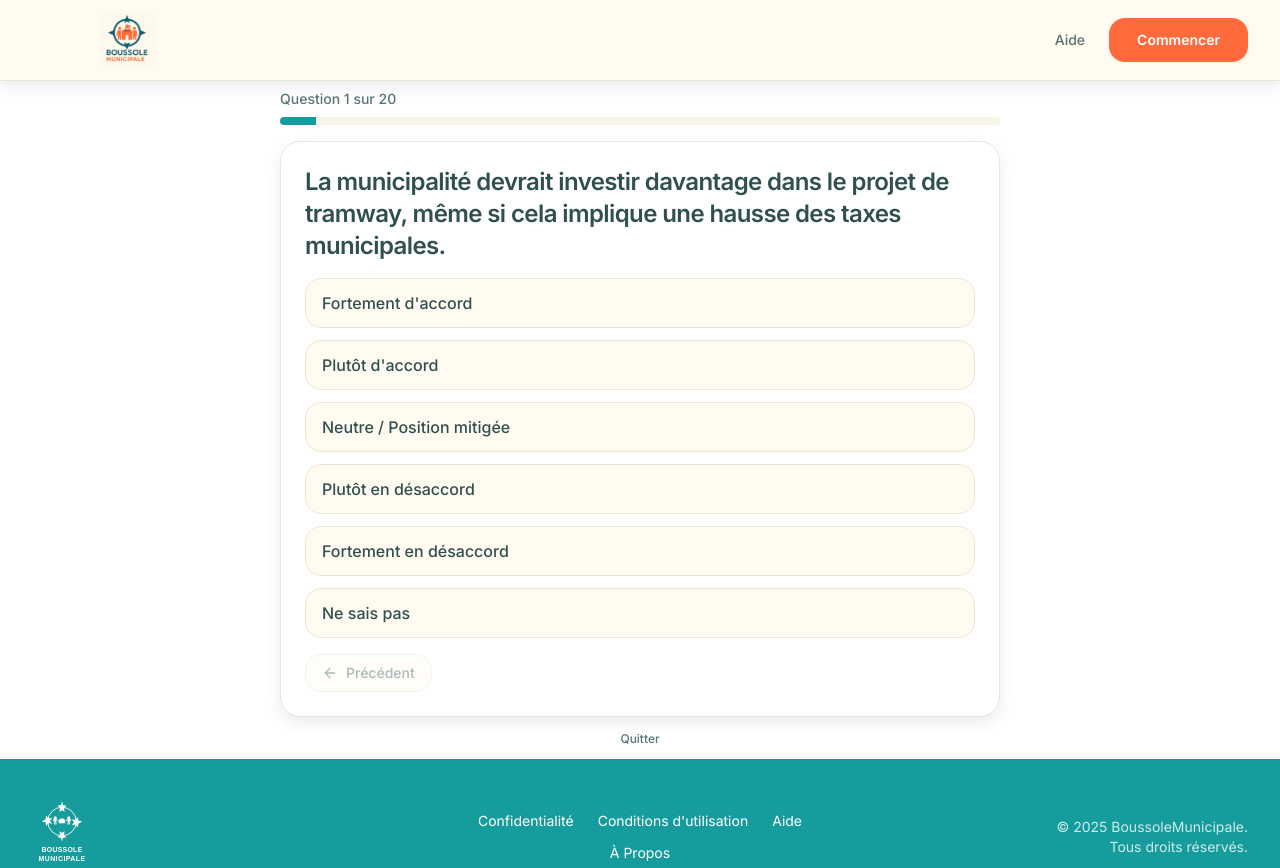
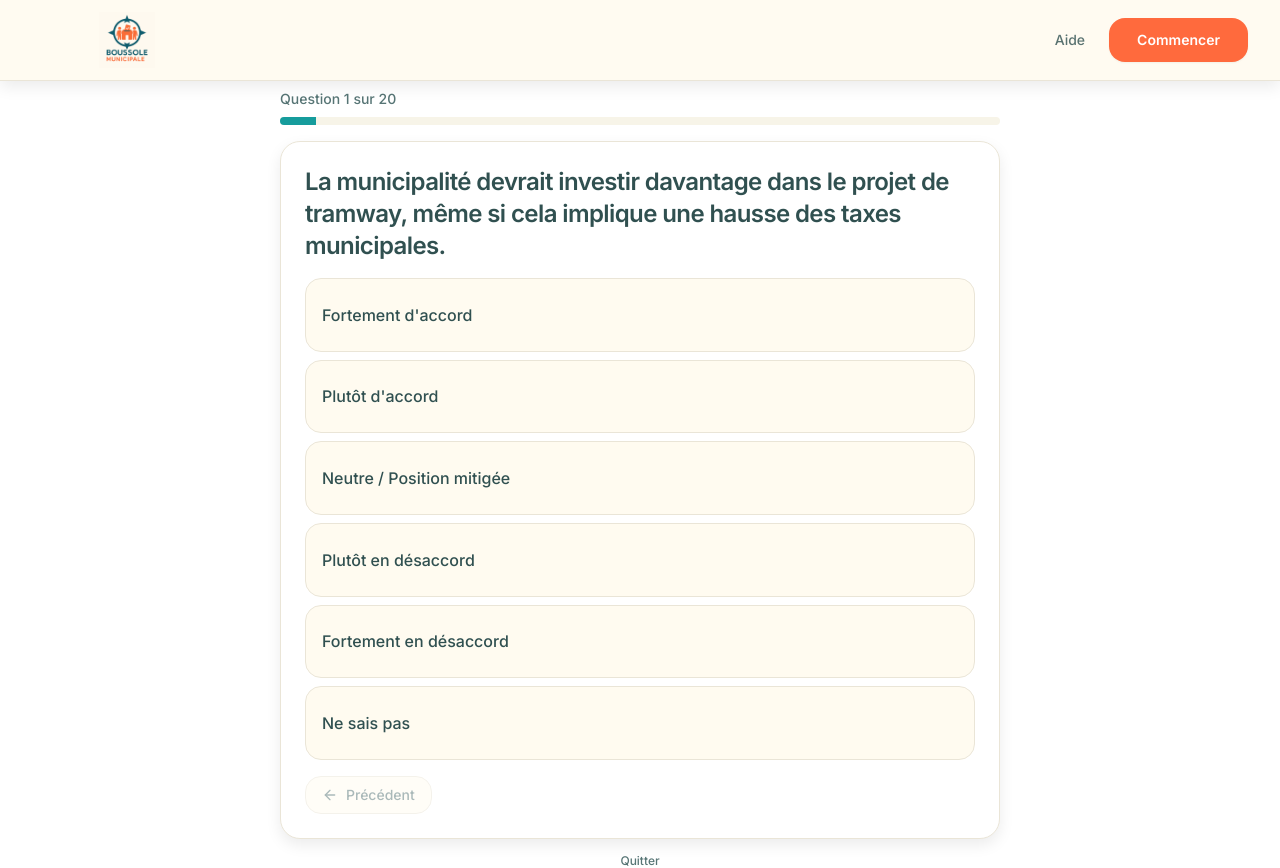
Before and after one commit to emilehpGgle/BoussoleMunicipale, a Next.js app: page /questionnaire in a window 1280 px wide. Shown: the top 868 px of the page. Built offline with nearby package versions, Linux system fonts and the light colour scheme.

Commit message:
refactor: Ajustement final du layout et du style des boutons du questionnaire

```diff
--- a/app/questionnaire/page.tsx
+++ b/app/questionnaire/page.tsx
@@ -94,7 +94,7 @@ export default function QuestionnairePage() {
     : answers[currentQuestion.id] !== undefined
 
   return (
-    <div className="container max-w-3xl py-2 px-4 md:px-6 animate-fadeIn flex flex-col">
+    <div className="container max-w-3xl py-2 px-4 md:px-6 animate-fadeIn flex flex-col min-h-screen">
       <div className="mb-4">
         <div className="flex justify-between items-center mb-2">
           <div className="text-sm font-medium text-muted-foreground">
@@ -108,7 +108,7 @@ export default function QuestionnairePage() {
         />
       </div>
 
-      <Card key={questionKey} className={`p-4 md:p-6 shadow-soft rounded-2xl bg-card flex flex-col ${isTransitioning ? 'question-exit' : 'question-enter'}`}>
+      <Card key={questionKey} className={`p-4 md:p-6 shadow-soft rounded-2xl bg-card flex-1 flex flex-col ${isTransitioning ? 'question-exit' : 'question-enter'}`}>
         <div className="flex items-start gap-3 mb-4">
           <h2 className={`text-xl md:text-2xl text-foreground leading-tight font-semibold ${!isTransitioning ? 'question-content-enter' : ''}`}>{currentQuestion.text}</h2>
           {currentQuestion.description && (
@@ -132,7 +132,7 @@ export default function QuestionnairePage() {
           )}
         </div>
 
-        <div className={`grid gap-3 mb-4 items-start ${!isTransitioning ? 'question-content-enter' : ''}`}>
+        <div className={`grid gap-2 mb-4 flex-1 ${!isTransitioning ? 'question-content-enter' : ''}`}>
           {currentQuestion.responseType === "importance_direct" && currentQuestion.importanceDirectOptions ? (
             // Questions d'importance directe
             currentQuestion.importanceDirectOptions.map((optionKey, index) => {
@@ -143,7 +143,7 @@ export default function QuestionnairePage() {
                 <Button
                   key={optionKey}
                   variant={isSelected ? "default" : "outline"}
-                  className={`justify-start py-3 px-4 text-left rounded-xl text-base font-medium min-h-0
+                  className={`justify-start py-4 px-4 text-left rounded-xl text-base font-medium min-h-0
                     ${
                       isSelected
                         ? "bg-secondary text-secondary-foreground shadow-soft border-2 border-secondary"
@@ -168,7 +168,7 @@ export default function QuestionnairePage() {
                 <Button
                   key={optionKey}
                   variant={isSelected ? "default" : "outline"}
-                  className={`justify-start py-3 px-4 text-left rounded-xl text-base font-medium min-h-0
+                  className={`justify-start py-4 px-4 text-left rounded-xl text-base font-medium min-h-0
                     ${
                       isSelected
                         ? "bg-secondary text-secondary-foreground shadow-soft border-2 border-secondary"
```
